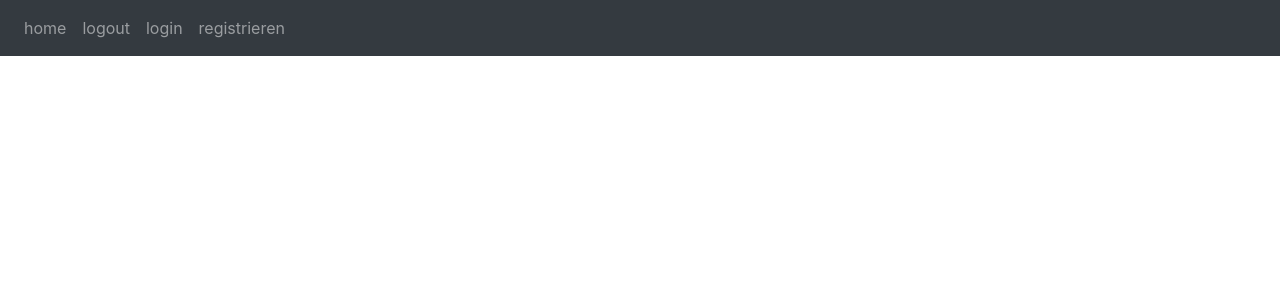
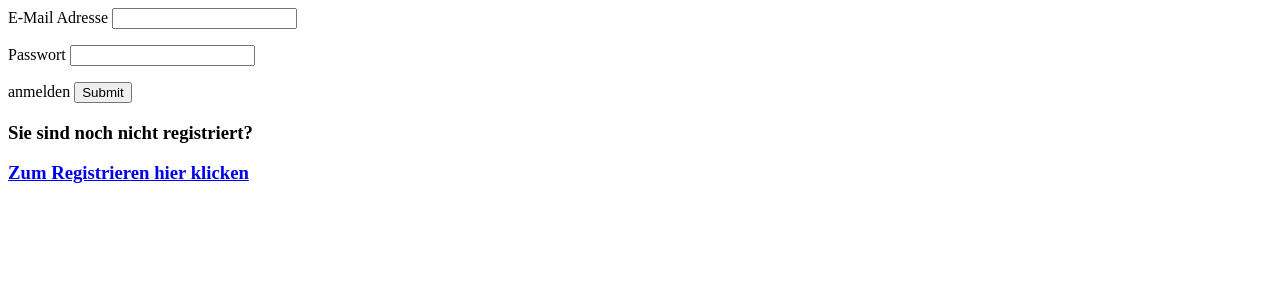
Before and after one commit to Wirtschaftsinformatik-Passau/softwareprojekt-gruppe-3, a Flask app: page /anmelden in a window 1280 px wide. Shown: the top 300 px of the page. Run offline with Flask 2, Linux system fonts and the light colour scheme; some libraries are stand-ins or nearby versions.

Commit message:
HTML file für das Anmelden

```diff
--- a/website/templates/anmelden.html
+++ b/website/templates/anmelden.html
@@ -1 +1,9 @@
-{% extends "base.html" %} {% block title %}Anmelden{% endblock %}
+
+<form action="" method = "POST">
+    <p>E-Mail Adresse  <input type = "email" name = "email" /></p>
+    <p>Passwort  <input type = "password" name = "password" /></p>
+    <p> anmelden <input type = "submit" value = "Submit" /></p>
+</form>
+
+<h3>Sie sind noch nicht registriert?</h3>
+<h3><a href = "{{url_for('registrieren') }}">Zum Registrieren hier klicken</a></h3>
```
Also changed, not shown: main.py (line endings or trailing spaces).
